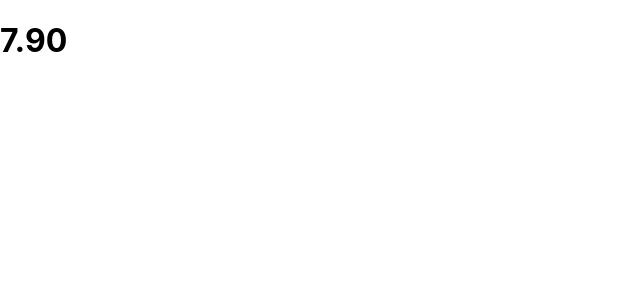
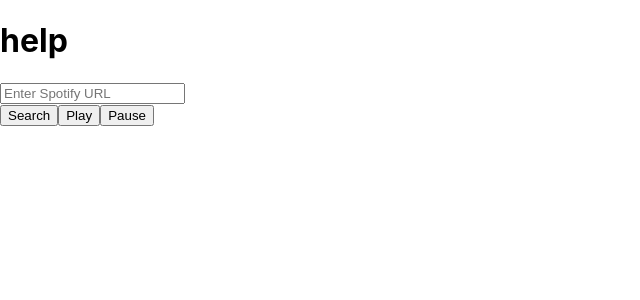
Before and after one commit to arvins156/JohnKaraoke, a React (Create React App) app: page / in a window 1280 px wide. Shown: the top 300 px of the page, without its empty margins (0-640 px from the left). Built offline with nearby package versions, Linux system fonts and the light colour scheme.

Commit message:
Added search bar and some buttons

```diff
--- a/src/App.js
+++ b/src/App.js
@@ -1,9 +1,57 @@
 import './App.css';
 import { useState, useEffect } from 'react';
+
+const LyricBody = () => {
+  return (
+    <div>
+
+    </div>
+  )
+} //Lyric body
+
+const InputBox = ({input, handleInputChange}) => {
+  return (
+    <div>
+      <input
+        type = "text"
+        placeholder = "Enter Spotify URL"
+        value = {input}
+        onChange = {handleInputChange}
+        autofocus
+      />
+    </div>
+  )
+} //Input box
+
+const SearchButton = ({onClick}) => {
+  return (
+    <button onClick={onClick}>
+      Search
+    </button>
+  )
+}
+
+const PlayButton = ({onClick}) => {
+  return (
+    <button onClick={onClick}>
+      Play
+    </button>
+  )
+}
+
+const PauseButton = ({onClick}) => {
+  return (
+    <button onClick={onClick}>
+      Pause
+    </button>
+  )
+}
 
 function App() {
   const [time, setTime] = useState(0);
   const [startTime, setStartTime] = useState(null);
+  const [input, setInput] = useState("");
+
   useEffect(() => {
     let interval;
     setStartTime(Date.now());
@@ -14,9 +62,39 @@ function App() {
     return () => clearInterval(interval);
   }, [startTime]);
 
+  const handleInputChange = (e) => {
+    const value = e.target.value;
+    setInput(value);
+  }
+
+  const handleSearch = () => {
+
+  }
+
+  const handlePlay = () => {
+
+  }
+
+  const handlePause = () => {
+
+  }
+
   return (
     <div>
-      <h1>{time.toFixed(2)}</h1>
+      <h1>help</h1>
+      <InputBox
+        input = {input}
+        handleInputChange={handleInputChange}
+      />
+      <SearchButton
+        onClick={handleSearch}
+      />
+      <PlayButton
+        onClick={handlePlay}
+      />
+      <PauseButton
+        onClick={handlePause}
+      />
     </div>
   );
 }
--- /dev/null
+++ b/src/utils.js
@@ -0,0 +1,3 @@
+
+
+export{}
```
Also changed, not shown: 1 other file (tests, documents, lock files or other folders).
